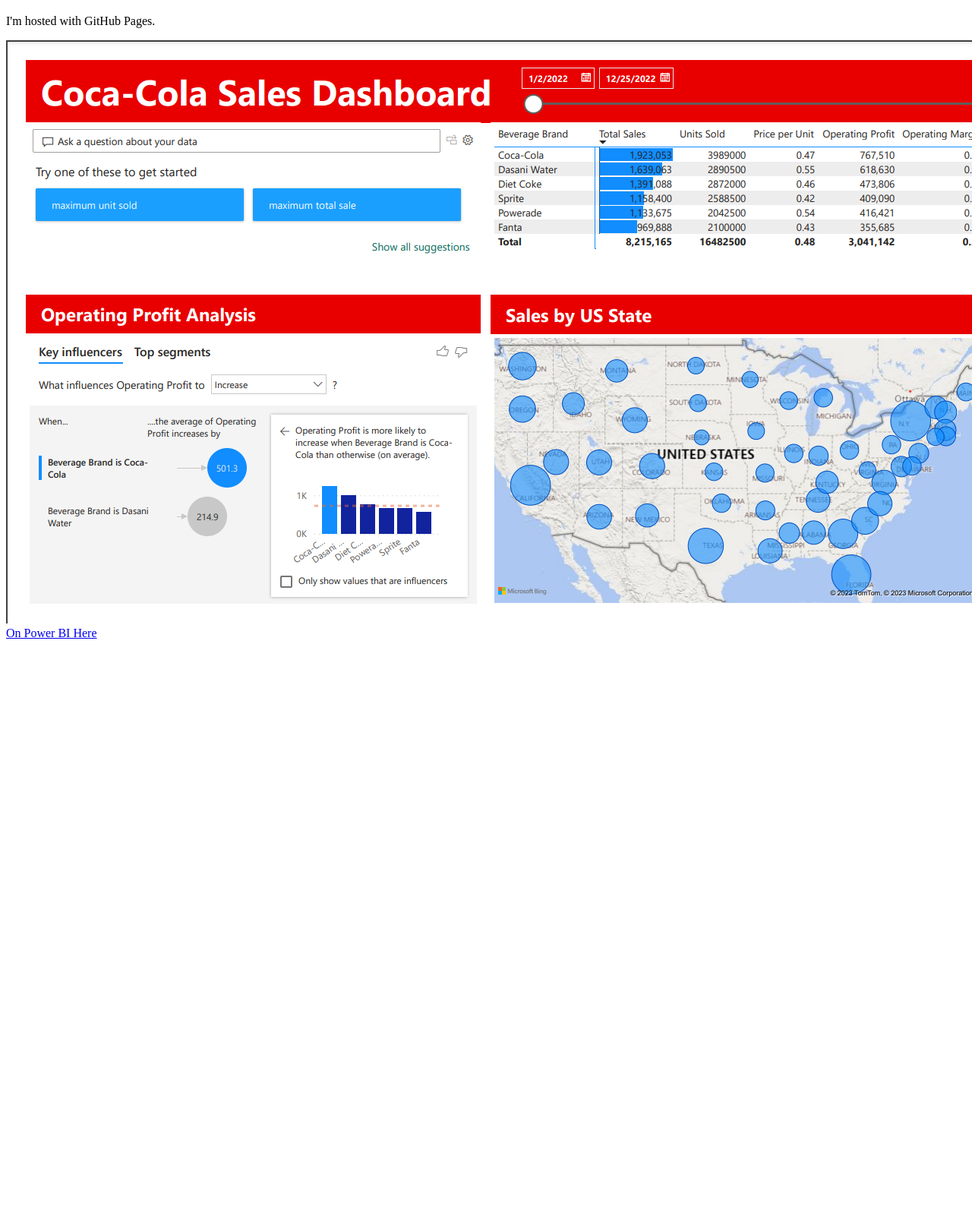
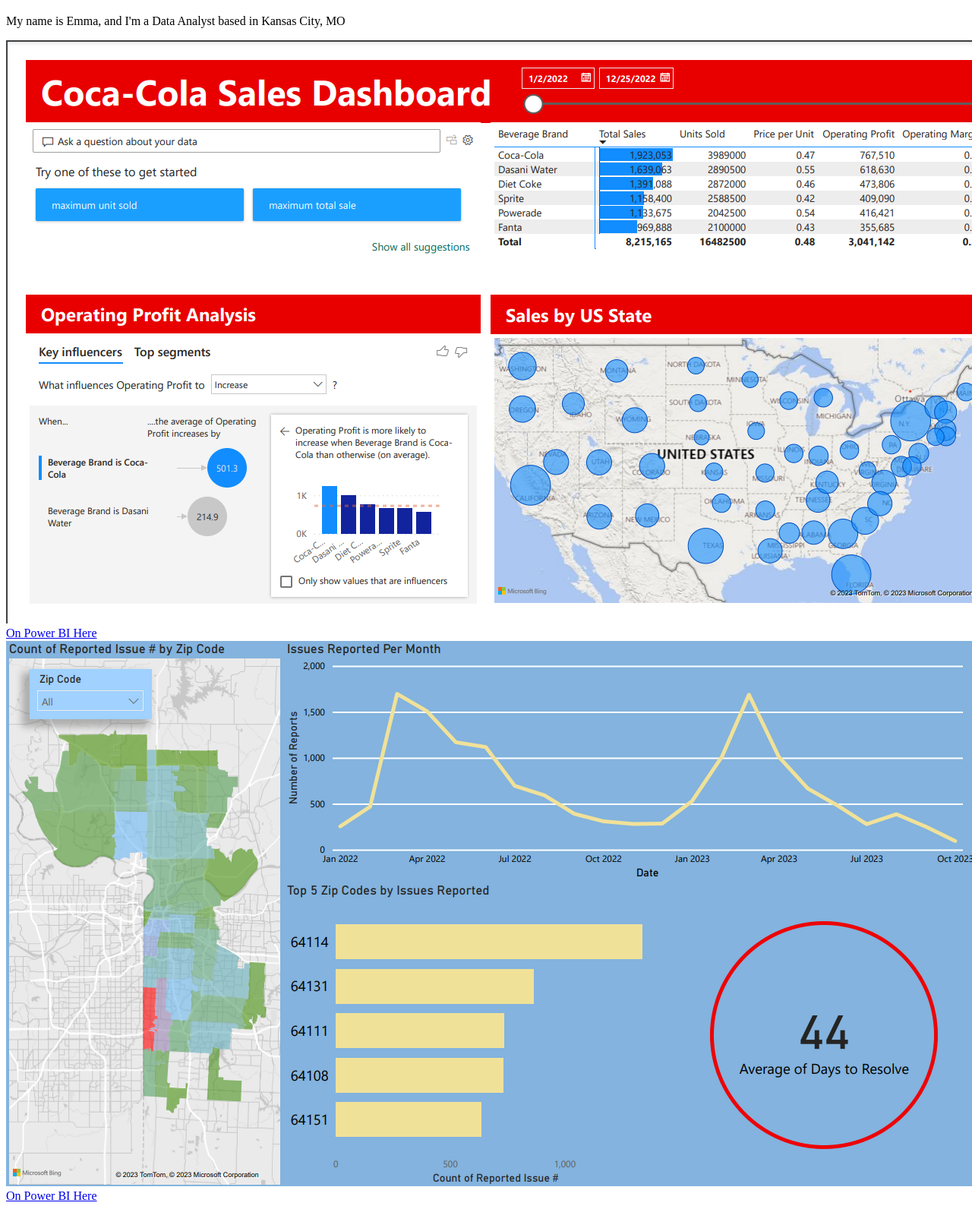
Before and after one commit to Stosswalkinator/stosswalkinator.github.io, a plain HTML site: page index.html in a window 1280 px wide. Shown: the part 61-1653 px from the top of the page at 76% size. Before the commit the page ends 912 px from the top, so only its background shows below. Drawn offline with Linux system fonts and the light colour scheme.

Commit message:
Added image and changed text on page

```diff
--- a/index.html
+++ b/index.html
@@ -2,8 +2,10 @@
 <html>
 <body>
 <h1>Hello World</h1>
-<p>I'm hosted with GitHub Pages.</p>
+<p>My name is Emma, and I'm a Data Analyst based in Kansas City, MO</p>
 <img src="/coca-cola-sales.png">
 <a href="https://app.powerbi.com/groups/me/reports/88e7a575-7e0a-46ab-b2aa-ba0496780b01/ReportSection?experience=power-bi">On Power BI Here</a>
+<img src="/kcmo-pothole-data.png">
+<a href="https://app.powerbi.com/groups/me/reports/2bd8c04d-d890-4878-9183-8107894b9c30/ReportSection?experience=power-bi">On Power BI Here</a>
 </body>
 </html>
```
Also changed, not shown: kcmo-pothole-data.png (added).
